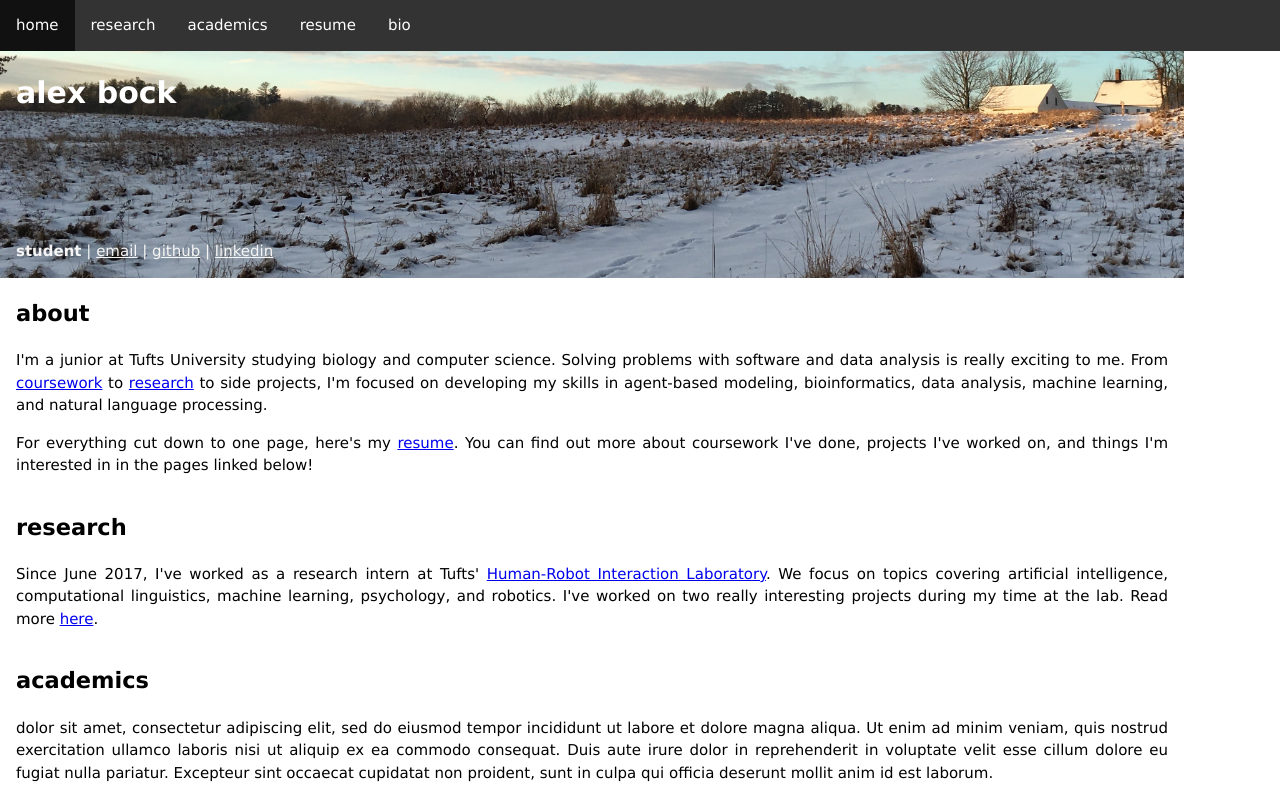
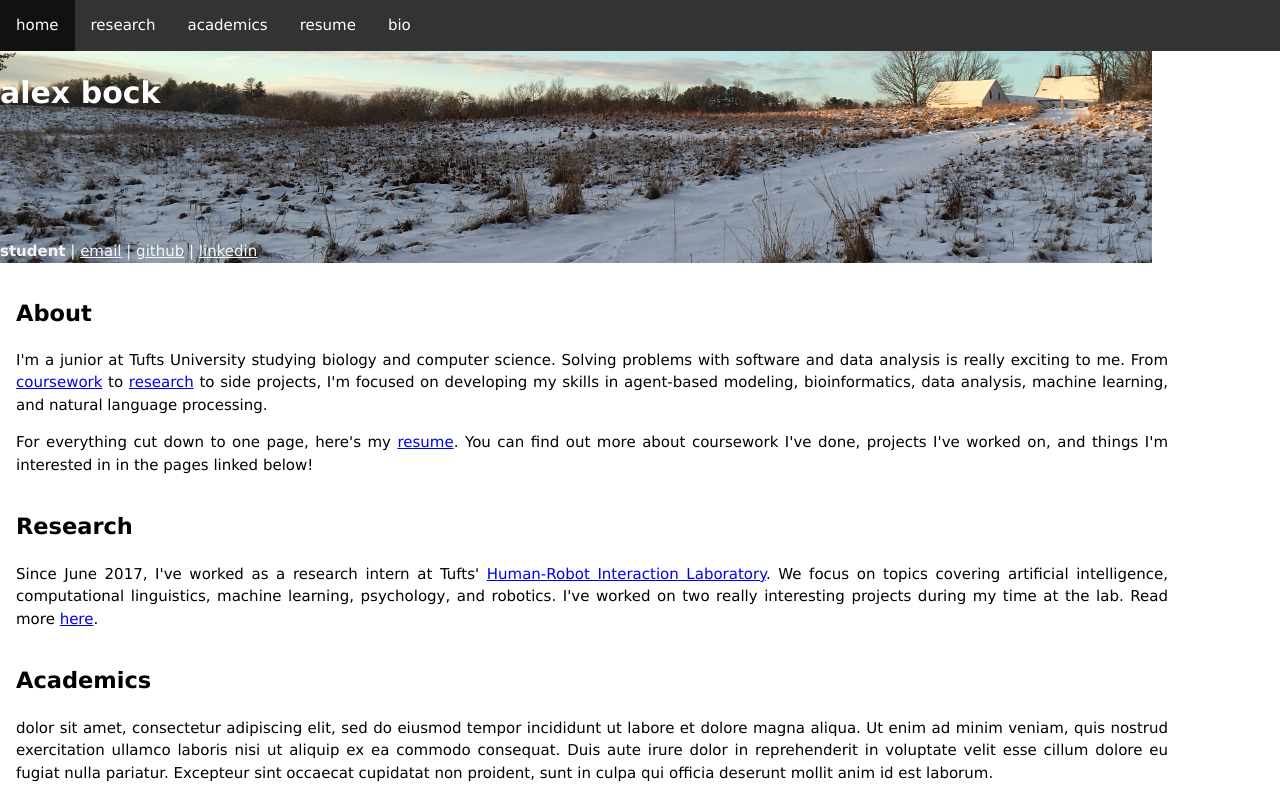
Before and after one commit to alex-bock/alex-bock.github.io, a PHP site: page / in a window 1280 px wide. Run offline with PHP 8.4, Linux system fonts and the light colour scheme.

Commit message:
minor styling changes

```diff
--- a/bio.html
+++ b/bio.html
@@ -8,7 +8,6 @@
     <link rel="icon" href="images/robot.jpg">
   </head>
   <body>
-
 
     <div class="container banner" style="background-image: url('images/lake.jpg');">
       <h1 style="color: black;">bio</h1>
@@ -23,7 +22,7 @@
 
     <script src="includes/navbar.js"></script>
 
-    <div class="container">
+    <div class="main-paragraph">
       <h2>bio</h2>
       <p>This is where my bio would go!</p>
       <iframe width="280" height="163" src="https://www.youtube.com/embed/Yh36PaE-Pf0" frameborder="1" allow="autoplay; encrypted-media" allowfullscreen></iframe>
--- a/index.html
+++ b/index.html
@@ -8,7 +8,6 @@
     <link rel="icon" href="images/robot.jpg">
   </head>
   <body>
-
 
     <div class="container banner" style="background-image: url('images/field.jpg');">
       <h1>alex bock</h1>
@@ -23,19 +22,19 @@
 
     <script src="includes/navbar.js"></script>
 
-    <div class="container" style="width: 90%;">
-      <h2>about</h2>
+    <div class="main-paragraph">
+      <h2>About</h2>
       <p>I'm a junior at Tufts University studying biology and computer science. Solving problems with software and data analysis is really exciting to me. From <a href="https://www.inf.ed.ac.uk/teaching/courses/inf2a/" target="_blank">coursework</a> to <a href="https://hrilab.tufts.edu/research" target="_blank">research</a> to side projects, I'm focused on developing my skills in agent-based modeling, bioinformatics, data analysis, machine learning, and natural language processing.</p>
       <p>For everything cut down to one page, here's my <a href="Resume.pdf" download="abock.pdf"> <sm>resume</sm></a>. You can find out more about coursework I've done, projects I've worked on, and things I'm interested in in the pages linked below!</p>
     </div>
 
-    <div class="container" style="width: 90%;">
-      <h2>research</h2>
+    <div class="main-paragraph">
+      <h2>Research</h2>
       <p>Since June 2017, I've worked as a research intern at Tufts' <a href="https://hrilab.tufts.edu" target="_blank">Human-Robot Interaction Laboratory</a>. We focus on topics covering artificial intelligence, computational linguistics, machine learning, psychology, and robotics. I've worked on two really interesting projects during my time at the lab. Read more <a href="research.html">here</a>.</p>
     </div>
 
-    <div class="container" style="width: 90%;">
-      <h2>academics</h2>
+    <div class="main-paragraph">
+      <h2>Academics</h2>
       <p>dolor sit amet, consectetur adipiscing elit, sed do eiusmod tempor incididunt ut labore et dolore magna aliqua. Ut enim ad minim veniam, quis nostrud exercitation ullamco laboris nisi ut aliquip ex ea commodo consequat. Duis aute irure dolor in reprehenderit in voluptate velit esse cillum dolore eu fugiat nulla pariatur. Excepteur sint occaecat cupidatat non proident, sunt in culpa qui officia deserunt mollit anim id est laborum.</p>
     </div>
 
--- a/style.css
+++ b/style.css
@@ -32,9 +32,10 @@ li a:hover {
     background-color: #111;
 }
 
-.container {
+.main-paragraph {
     padding: 0.01em 16px;
     text-align: justify;
+    width: 90%;
 }
 
 .banner {
```
Also changed, not shown: research.html (+6 -1 lines).
